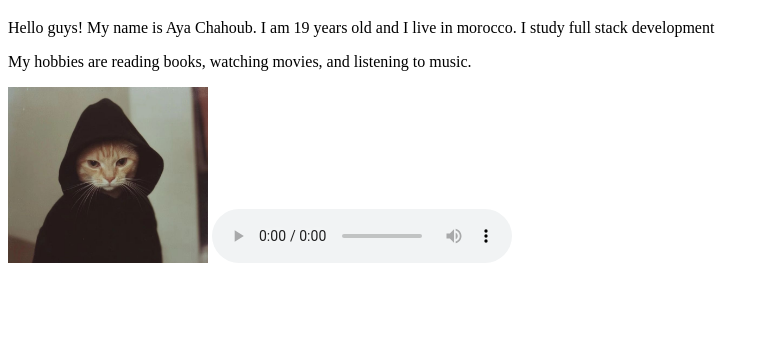
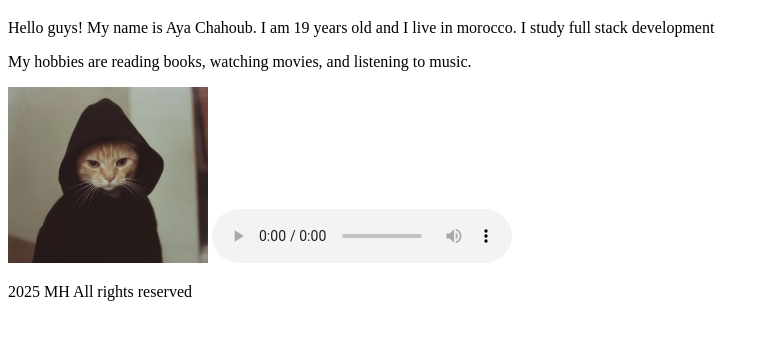
Before and after one commit to aya-chahoub/GIT-COURSE, a plain HTML site: page index.html in a window 1280 px wide. Shown: the part 61-400 px from the top of the page, without its empty margins (0-770 px from the left). Drawn offline with Linux system fonts and the light colour scheme.

Commit message:
Add footer section with copyright notice

```diff
--- a/index.html
+++ b/index.html
@@ -16,6 +16,9 @@
     <source src="STEEL BALL RUN JoJo’s Bizarre Adventure  Official Trailer  Netflix.mp3" type="audio/mpeg">
     Your browser does not support the audio element.
     </audio>
+    <footer>
+        <p>2025 MH All rights reserved</p>
+    </footer>
 
 </body>
 </html>
```
